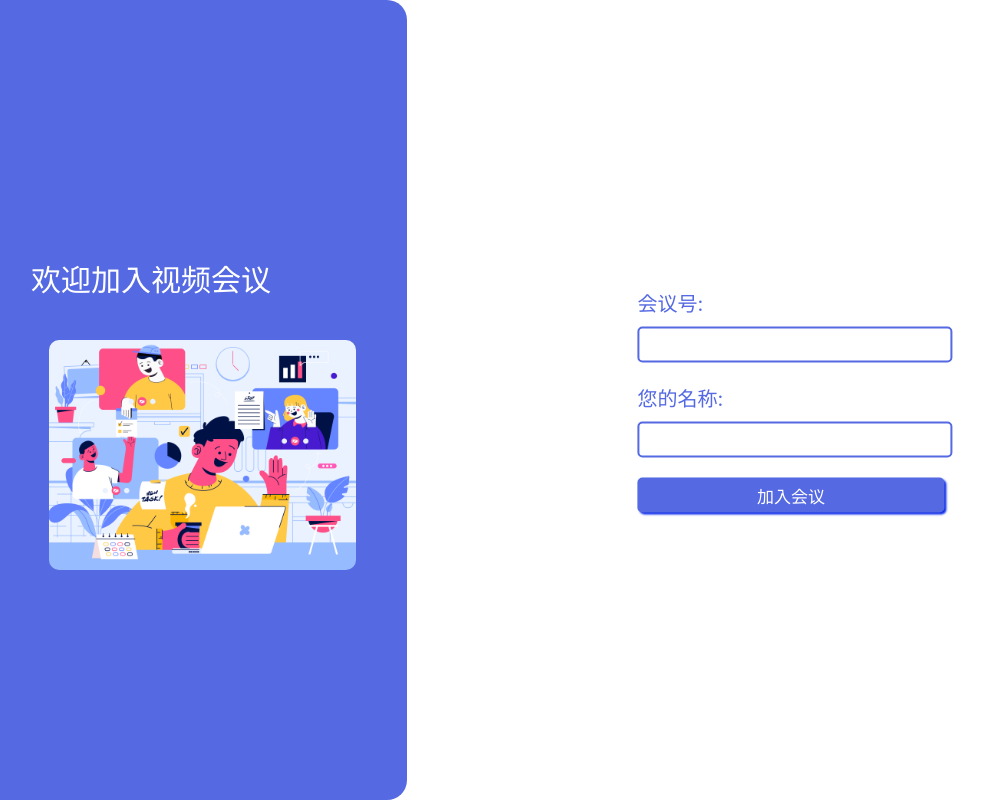
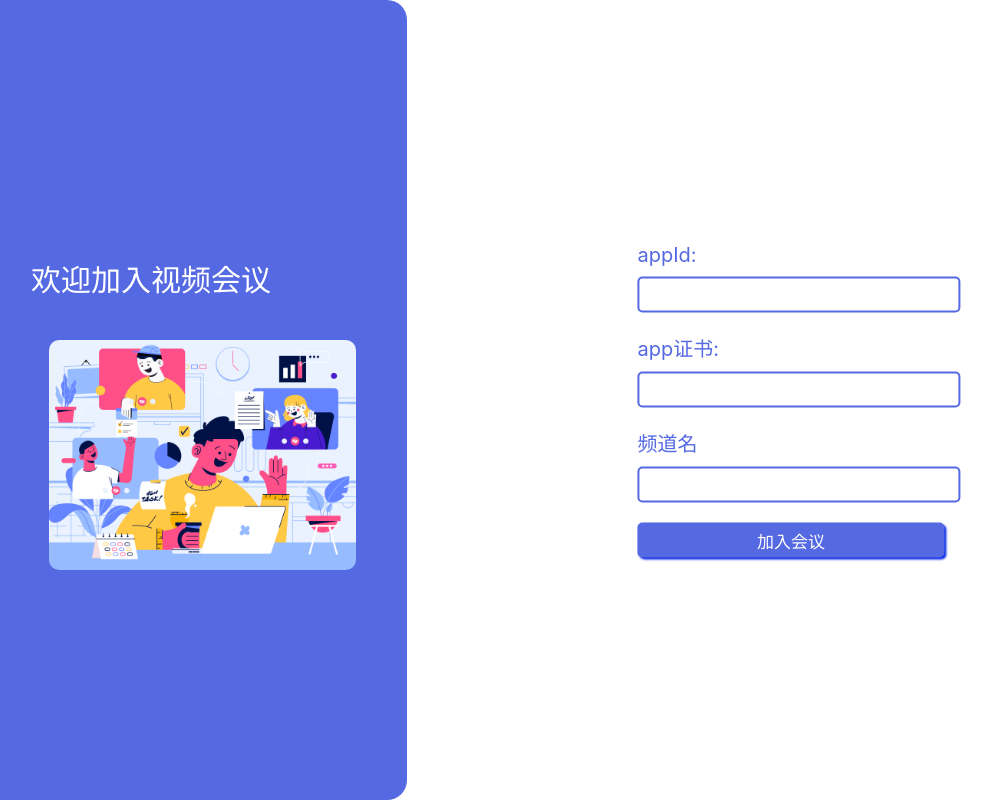
Before and after one commit to qiong1999/video-test, a React (Create React App) app: page /join in a window 1280 px wide. Shown: the whole page, without its empty margins (105-1097 px from the left). Built offline with nearby package versions, Linux system fonts and the light colour scheme.

Commit message:
修改readme文件

```diff
--- a/src/App.js
+++ b/src/App.js
@@ -30,7 +30,12 @@ function App() {
         <Login handleClick={(e)=>{setState(e);}}></Login>
       </Route>
       <Router path="/join">
-      <Join></Join>
+      <Join handleJoin={(e)=>{setState({
+        state:"create",
+        user:e
+      })
+      console.log(state,"state")
+      }}></Join>
       </Router>
       <Router path="/meeting">
         <Meeting user={state.user}></Meeting>
--- a/src/page/joinVideo/joinVideo.js
+++ b/src/page/joinVideo/joinVideo.js
@@ -1,12 +1,12 @@
-import React,{useState,useEffect} from "react";
-
+import React, { useState, useEffect } from "react";
 
 import styles from "./joinVideo.module.css";
 
-function Join({handleLogin=()=>{}}) {
-  let [user,setUser] = useState({
-    userName:"",
-    meetingRoom:""
+function Join({ handleJoin = () => {} }) {
+  let [user, setUser] = useState({
+    appId: "",
+    appCf: "",
+    channel: "",
   });
   return (
     <div className={styles.container}>
@@ -16,21 +16,41 @@ function Join({handleLogin=()=>{}}) {
       </div>
       <div className={styles.bodyer}>
         <div className={styles.form}>
-          <div className={styles.meeting} >会议号:</div>
-          <input className={styles.inp}onChange={(e)=>{setUser({
-            ...user,
-            meetingRoom:e.target.value
-          })}}></input>
-          <div className = {styles.userName} >您的名称:</div>
-          <input className={styles.inp}onChange={(e)=>{setUser(
-            {
-              ...user,
-              userName:e.target.value
-            }
-          )}}></input>
-          <button className={styles.join} onClick={()=>{
-            handleLogin(user)
-          }}>加入会议</button>
+          <div className={styles.meeting}>appId:</div>
+          <input
+            className={styles.inp}
+            onChange={(e) => {
+              setUser({
+                ...user,
+                appId: e.target.value.trim(),
+              });
+            }}
+          ></input>
+          <div className={styles.userName}>app证书:</div>
+          <input
+            className={styles.inp}
+            onChange={(e) => {
+              setUser({
+                ...user,
+                appCf: e.target.value.trim(),
+              });
+            }}
+          ></input>
+          <div className={styles.channel}>频道名</div>
+          <input
+            className={styles.inp}
+            onChange={(e) => {
+              setUser({ ...user, channel: e.target.value.trim() });
+            }}
+          ></input>
+          <button
+            className={styles.join}
+            onClick={() => {
+              handleJoin(user);
+            }}
+          >
+            加入会议
+          </button>
         </div>
       </div>
     </div>
--- a/src/page/joinVideo/joinVideo.module.css
+++ b/src/page/joinVideo/joinVideo.module.css
@@ -55,12 +55,15 @@ button {
   border-radius: 5px;
 }
 .userName,
-.meeting {
+.meeting,
+.channel {
   color: rgb(84, 105, 226);
   font-size: 20px;
   margin-bottom: 10px;
+
 }
-.userName {
+.userName,
+.channel {
   margin-top: 20px;
 }
 .inp {
@@ -68,6 +71,7 @@ button {
   height: 30px;
   border: 2px solid rgb(84, 105, 226);
   border-radius: 5px;
+  padding-left:10px;
 }
 .join {
   margin-top: 20px;
```
Also changed, not shown: public/test.png (added), 1 other file (tests, documents, lock files or other folders).
